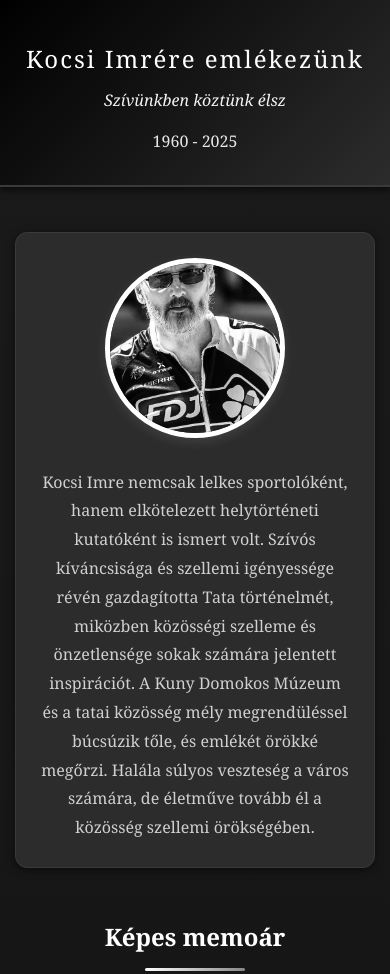
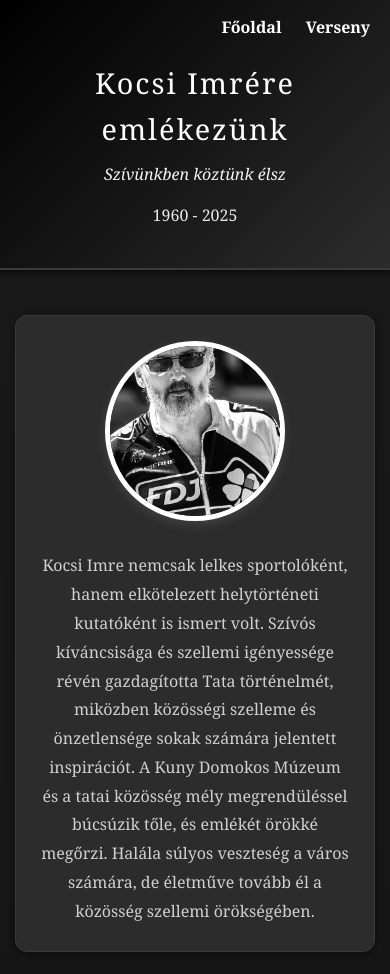
Before and after one commit to markovacs/kocsiimi, a plain HTML site: page index.html in a window 390 px wide. Shown: the top 974 px of the page. Drawn offline with Linux system fonts and the light colour scheme.

Commit message:
Update index.html

```diff
--- a/index.html
+++ b/index.html
@@ -7,10 +7,19 @@
     <style>
       * { margin: 0; padding: 0; box-sizing: border-box; }
       body { font-family: 'Georgia', serif; background: linear-gradient(to bottom, #1a1a1a 0%, #000000 100%); color: #e0e0e0; line-height: 1.6; }
-      .header { background: linear-gradient(135deg, #000000 0%, #2c2c2c 100%); color: white; text-align: center; padding: 60px 20px 40px; box-shadow: 0 4px 6px rgba(0, 0, 0, 0.5); border-bottom: 2px solid #3a3a3a; }
+
+      /* Header */
+      .header { background: linear-gradient(135deg, #000000 0%, #2c2c2c 100%); color: white; text-align: center; padding: 60px 20px 40px; box-shadow: 0 4px 6px rgba(0, 0, 0, 0.5); border-bottom: 2px solid #3a3a3a; position: relative; }
       .header h1 { font-size: 2.5em; margin-bottom: 10px; font-weight: 300; letter-spacing: 2px; }
       .header .subtitle { font-size: 1.2em; opacity: 0.95; font-style: italic; }
       .header .dates { margin-top: 15px; font-size: 1em; opacity: 0.9; }
+
+      /* Navigation */
+      .nav { position: absolute; top: 15px; right: 20px; }
+      .nav a { color: #fff; text-decoration: none; margin-left: 20px; font-size: 1em; font-weight: bold; transition: color 0.3s ease; }
+      .nav a:hover { color: #ffcc00; }
+
+      /* Main Content */
       .container { max-width: 1200px; margin: 0 auto; padding: 20px; }
       .hero-section { background: #2c2c2c; border-radius: 12px; padding: 40px; margin: 30px 0; box-shadow: 0 2px 8px rgba(0, 0, 0, 0.5); text-align: center; border: 1px solid #3a3a3a; }
       .hero-image { width: 250px; height: 250px; border-radius: 50%; object-fit: cover; border: 5px solid #ffffff; margin: 0 auto 30px; display: block; box-shadow: 0 4px 12px rgba(255, 255, 255, 0.1); }
@@ -22,13 +31,16 @@
       .photo-item:hover { transform: translateY(-5px); box-shadow: 0 8px 16px rgba(0, 0, 0, 0.7); }
       .photo-item img { width: 100%; height: 250px; object-fit: cover; display: block; }
       .photo-caption { padding: 15px; font-size: 0.95em; color: #b0b0b0; text-align: center; font-style: italic; }
+
       .memories-section { margin: 30px 0; }
       .memory-card { background: #2c2c2c; border-radius: 8px; padding: 30px; margin-bottom: 20px; box-shadow: 0 2px 8px rgba(0, 0, 0, 0.5); border: 1px solid #3a3a3a; border-left: 4px solid #ffffff; }
       .memory-card .author { font-weight: bold; color: #ffffff; margin-bottom: 10px; font-size: 1.1em; }
       .memory-card .text { color: #d0d0d0; line-height: 1.8; font-size: 1.05em; }
       .memory-card .date { margin-top: 15px; font-size: 0.9em; color: #888888; text-align: right; }
+
       .add-memory-btn { display: block; margin: 40px auto; padding: 15px 40px; background: #ffffff; color: #000000; border: 2px solid #ffffff; border-radius: 50px; font-size: 1.1em; cursor: pointer; transition: transform 0.3s ease, box-shadow 0.3s ease, background 0.3s ease; box-shadow: 0 4px 12px rgba(255, 255, 255, 0.2); font-weight: bold; }
       .add-memory-btn:hover { transform: translateY(-2px); box-shadow: 0 6px 20px rgba(255, 255, 255, 0.3); background: #f0f0f0; }
+
       .footer { text-align: center; padding: 40px 20px; color: #888888; font-style: italic; margin-top: 60px; border-top: 1px solid #3a3a3a; }
 
       /* Modal Styles */
@@ -39,6 +51,7 @@
       .modal-header h2 { color: #ffffff; font-size: 1.8em; margin: 0; }
       .close-btn { background: none; border: none; color: #888888; font-size: 2em; cursor: pointer; line-height: 1; padding: 0; width: 40px; height: 40px; display: flex; align-items: center; justify-content: center; transition: color 0.3s ease; }
       .close-btn:hover { color: #ffffff; }
+
       .form-group { margin-bottom: 25px; }
       .form-group label { display: block; color: #ffffff; margin-bottom: 8px; font-weight: bold; font-size: 1.05em; }
       .form-group input, .form-group textarea, .form-group select { width: 100%; padding: 12px; background: #1a1a1a; border: 1px solid #3a3a3a; border-radius: 6px; color: #e0e0e0; font-family: 'Georgia', serif; font-size: 1em; transition: border-color 0.3s ease; }
@@ -61,12 +74,6 @@
         .memory-card { padding: 20px; }
         .container { padding: 15px; }
       }
-
-      @media (max-width: 480px) {
-        .header { padding: 40px 15px 30px; }
-        .header h1 { font-size: 1.5em; }
-        .add-memory-btn { padding: 12px 30px; font-size: 1em; }
-      }
     </style>
   </head>
   <body>
@@ -74,6 +81,10 @@
       <h1>Kocsi Imrére emlékezünk</h1>
       <div class="subtitle">Szívünkben köztünk élsz</div>
       <div class="dates">1960 - 2025</div>
+      <div class="nav">
+        <a href="index.html">Főoldal</a>
+        <a href="race.html">Verseny</a>
+      </div>
     </div>
     <div class="container">
       <div class="hero-section">
```
